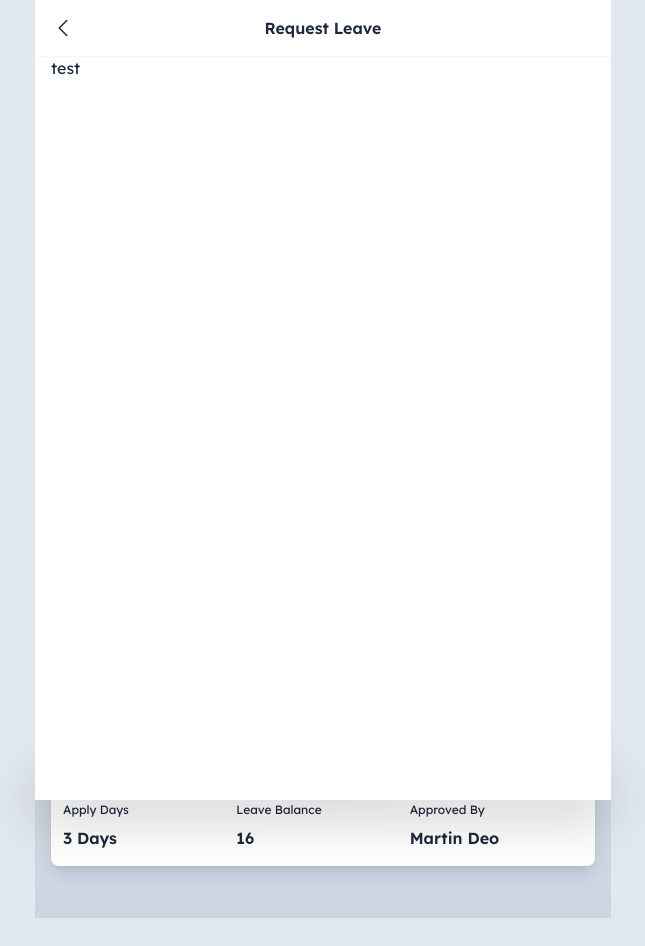
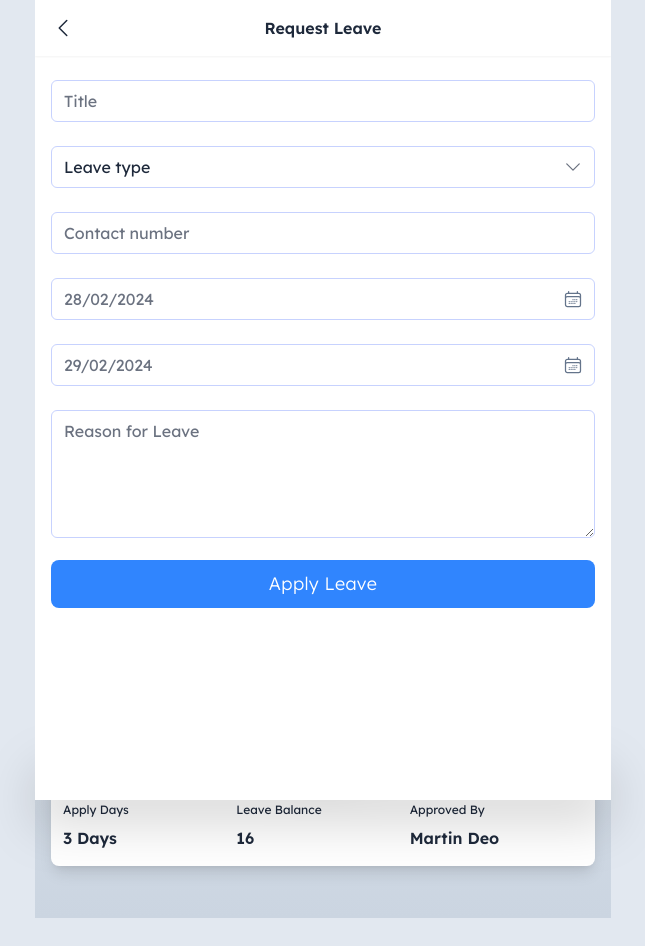
Before and after one commit to rianwnoviantoro-csdi/haer, a React (Vite) app: page /dashboard/leave in a window 1280 px wide. Both pictures are taken after a click on the icon 864 px from the left and 30 px from the top of the page. Shown: the whole page, without its empty margins (317-962 px from the left). Built offline with nearby package versions, Linux system fonts and the light colour scheme.

Commit message:
apply leave

```diff
--- a/package.json
+++ b/package.json
@@ -15,6 +15,7 @@
     "date-holidays": "^3.23.8",
     "dayjs": "^1.11.10",
     "react": "^18.2.0",
+    "react-datepicker": "^6.2.0",
     "react-dom": "^18.2.0",
     "react-redux": "^9.1.0",
     "react-router-dom": "^6.22.1",
--- /dev/null
+++ b/src/components/shared/date-picker-input/index.jsx
@@ -0,0 +1,44 @@
+import dayjs from "dayjs";
+import React, { useState } from "react";
+import DatePicker from "react-datepicker";
+import "react-datepicker/dist/react-datepicker.css";
+import { CalendarDaysIcon } from "@heroicons/react/24/outline";
+
+function DatePickerInput({ label, placeholder, value, onChange }) {
+  let [isFocused, setIsFocused] = useState(false);
+
+  return (
+    <div className="relative mt-6">
+      <DatePicker
+        selected={value}
+        onChange={(date) => {
+          onChange(date);
+          setIsFocused(false);
+        }}
+        onFocus={() => setIsFocused(true)}
+        onBlur={() => {
+          setIsFocused(false);
+          if (!value) {
+            onChange(null);
+          }
+        }}
+        dateFormat="dd/MM/yyyy" // Customize date format as needed
+        className={`bg-white w-full px-3 py-2 placeholder-gray-500 border border-indigo-200 rounded-md focus:outline-none focus:ring-indigo-500 focus:border-indigo-500`}
+        calendarClassName="custom-calendar"
+        placeholderText={isFocused ? "" : placeholder}
+      />
+      <label
+        className={`bg-white text-sm px-2 absolute left-2 -top-2.5 text-gray-600 transition-all duration-300 transform origin-[0] ${
+          isFocused || value ? "opacity-100 -top-3" : "opacity-0 top-0"
+        }`}
+      >
+        {label}
+      </label>
+      <div className="absolute right-3 top-1/2 -translate-y-1/2">
+        <CalendarDaysIcon className="h-5 w-5 cursor-pointer text-slate-500 hover:text-slate-800 transition-colors duration-200" />
+      </div>
+    </div>
+  );
+}
+
+export default DatePickerInput;
--- a/src/components/shared/index.jsx
+++ b/src/components/shared/index.jsx
@@ -1,4 +1,7 @@
 import { default as Input } from "./input";
+import { default as TextArea } from "./text-area";
+import { default as DatePickerInput } from "./date-picker-input";
+import { default as SelectInput } from "./select-input";
 import { default as Button } from "./button";
 import { default as BottomNavigation } from "./bottom-navigation";
 import { default as BottomNavigationItem } from "./bottom-navigation-item";
@@ -14,6 +17,9 @@ import { default as ProfileMenuItem } from "./profile-menu-item";
 
 export {
   Input,
+  TextArea,
+  DatePickerInput,
+  SelectInput,
   Button,
   BottomNavigation,
   BottomNavigationItem,
--- a/src/components/shared/input/index.jsx
+++ b/src/components/shared/input/index.jsx
@@ -41,12 +41,12 @@ function Input({ label, placeholder, type = "text", value, onChange }) {
         <div className="absolute right-3 top-1/2 -translate-y-1/2">
           {isPasswordVisible ? (
             <EyeSlashIcon
-              className="h-6 w-6 cursor-pointer text-slate-500 hover:text-slate-800 transition-colors duration-200"
+              className="h-5 w-5 cursor-pointer text-slate-500 hover:text-slate-800 transition-colors duration-200"
               onClick={togglePasswordVisibility}
             />
           ) : (
             <EyeIcon
-              className="h-6 w-6 cursor-pointer text-slate-500 hover:text-slate-800 transition-colors duration-200"
+              className="h-5 w-5 cursor-pointer text-slate-500 hover:text-slate-800 transition-colors duration-200"
               onClick={togglePasswordVisibility}
             />
           )}
--- /dev/null
+++ b/src/components/shared/select-input/index.jsx
@@ -0,0 +1,46 @@
+import React, { useState } from "react";
+import { ChevronDownIcon } from "@heroicons/react/24/outline";
+
+function SelectInput({ label, placeholder, options, value, onChange }) {
+  let [isFocused, setIsFocused] = useState(false);
+
+  return (
+    <div className="relative mt-6">
+      <div className="relative">
+        <select
+          value={value}
+          onChange={(e) => onChange(e.target.value)}
+          onFocus={() => setIsFocused(true)}
+          onBlur={() => {
+            setIsFocused(false);
+            if (value === "") {
+              onChange("");
+            }
+          }}
+          className={`bg-white w-full px-3 py-2 placeholder-gray-500 border border-indigo-200 rounded-md focus:outline-none focus:ring-indigo-500 focus:border-indigo-500 appearance-none`}
+        >
+          <option value="" disabled hidden>
+            {placeholder}
+          </option>
+          {options.map((option) => (
+            <option key={option.id} value={option.id}>
+              {option.label}
+            </option>
+          ))}
+        </select>
+        <div className="absolute right-3 top-1/2 -translate-y-1/2">
+          <ChevronDownIcon className="h-5 w-5 text-gray-500" />
+        </div>
+      </div>
+      <label
+        className={`bg-white text-sm px-2 absolute left-2 -top-2.5 text-gray-600 transition-all duration-300 transform origin-[0] ${
+          isFocused || value ? "opacity-100 -top-3" : "opacity-0 top-0"
+        }`}
+      >
+        {label}
+      </label>
+    </div>
+  );
+}
+
+export default SelectInput;
--- /dev/null
+++ b/src/components/shared/text-area/index.jsx
@@ -0,0 +1,33 @@
+import React, { useState } from "react";
+import { EyeIcon, EyeSlashIcon } from "@heroicons/react/24/outline";
+
+function TextArea({ label, placeholder, value, onChange }) {
+  let [isFocused, setIsFocused] = useState(false);
+
+  return (
+    <div className="relative mt-6">
+      <textarea
+        className={`bg-white w-full min-h-32 px-3 py-2 placeholder-gray-500 border border-indigo-200 rounded-md focus:outline-none focus:ring-indigo-500 focus:border-indigo-500`}
+        onFocus={() => setIsFocused(true)}
+        onBlur={() => {
+          setIsFocused(false);
+          if (value === "") {
+            onChange("");
+          }
+        }}
+        placeholder={isFocused ? "" : placeholder}
+        onChange={(e) => onChange(e.target.value)}
+        value={value}
+      />
+      <label
+        className={`bg-white text-sm px-2 absolute left-2 -top-2.5 text-gray-600 transition-all duration-300 transform origin-[0] ${
+          isFocused || value ? "opacity-100 -top-3" : "opacity-0 top-0"
+        }`}
+      >
+        {label}
+      </label>
+    </div>
+  );
+}
+
+export default TextArea;
--- a/src/index.css
+++ b/src/index.css
@@ -8,3 +8,32 @@
     @apply text-slate-800
   }
 }
+
+.react-datepicker-wrapper {
+  @apply w-full
+}
+
+/* Custom styles for the calendar */
+.custom-calendar {
+  background-color: #fff; /* Set your desired background color */
+  border: 1px solid #ddd; /* Set your desired border color */
+  border-radius: 4px;
+  box-shadow: 0 2px 10px rgba(0, 0, 0, 0.1); /* Add a subtle box shadow */
+}
+
+/* Custom style for the calendar header */
+.custom-calendar .react-datepicker__header {
+  background-color: #fff; /* Set your desired header background color */
+  color: #fff; /* Set your desired header text color */
+}
+
+/* Custom style for the calendar days */
+.custom-calendar .react-datepicker__day {
+  color: #333; /* Set your desired day text color */
+}
+
+/* Custom style for the selected day */
+.custom-calendar .react-datepicker__day--selected {
+  background-color: #4f46e5; /* Set your desired selected day background color */
+  color: #fff; /* Set your desired selected day text color */
+}
--- a/src/pages/private/leave/index.jsx
+++ b/src/pages/private/leave/index.jsx
@@ -6,9 +6,16 @@ import {
 import { SharedComp } from "../../../components";
 import { useDispatch } from "react-redux";
 import { setShowBottomNav } from "../../../redux/features/common/common.slice";
+import dayjs from "dayjs";
 
 function Leave() {
   let [isCreateModalOpen, setIsCreateModalOpen] = useState(false);
+  let [title, seTitle] = useState("");
+  let [leaveType, setLeaveType] = useState("");
+  let [contactNumber, setContactNumber] = useState("");
+  let [startDate, setStartDate] = useState(null);
+  let [endDate, setEndDate] = useState(null);
+  let [reason, setReason] = useState("");
   const dispatch = useDispatch();
 
   useEffect(() => {
@@ -96,12 +103,43 @@ function Leave() {
     },
   ];
 
+  const leaveTypeArray = [
+    { id: 1, label: "Medical Leave" },
+    { id: 2, label: "Medical Leave" },
+    { id: 3, label: "Medical Leave" },
+    { id: 4, label: "Medical Leave" },
+  ];
+
   function OpenCreateModal() {
     setIsCreateModalOpen(true);
   }
 
   function CloseCreateModal() {
     setIsCreateModalOpen(false);
+  }
+
+  function TitleHandler(e) {
+    seTitle(e);
+  }
+
+  function LeaveTypeHandler(e) {
+    setLeaveType(e);
+  }
+
+  function ContactNumberHandler(e) {
+    setContactNumber(e);
+  }
+
+  function StartDateHandler(e) {
+    setStartDate(e);
+  }
+
+  function EndDateHandler(e) {
+    setEndDate(e);
+  }
+
+  function ReasonHandler(e) {
+    setReason(e);
   }
 
   return (
@@ -133,7 +171,56 @@ function Leave() {
         isOpen={isCreateModalOpen}
         onClose={CloseCreateModal}
       >
-        test
+        <form action="">
+          <SharedComp.Input
+            label="Title"
+            type="text"
+            placeholder="Title"
+            value={title}
+            onChange={TitleHandler}
+          />
+          <SharedComp.SelectInput
+            label="Leave Type"
+            type="text"
+            options={leaveTypeArray}
+            placeholder="Leave type"
+            value={leaveType}
+            onChange={LeaveTypeHandler}
+          />
+          <SharedComp.Input
+            label="Contact Number"
+            type="text"
+            placeholder="Contact number"
+            value={contactNumber}
+            onChange={ContactNumberHandler}
+          />
+          <SharedComp.DatePickerInput
+            label="Start Date"
+            placeholder={dayjs().format("DD/MM/YYYY")}
+            value={startDate}
+            onChange={StartDateHandler}
+          />
+          <SharedComp.DatePickerInput
+            label="End Date"
+            placeholder={dayjs().add(1, "day").format("DD/MM/YYYY")}
+            value={endDate}
+            onChange={EndDateHandler}
+          />
+          <SharedComp.TextArea
+            label="Reason for Leave"
+            type="text"
+            placeholder="Reason for Leave"
+            value={reason}
+            onChange={ReasonHandler}
+          />
+          <div className="mt-4">
+            <SharedComp.Button
+              background="bg-[#3085FE]"
+              color="text-white"
+              label="Apply Leave"
+            />
+          </div>
+        </form>
       </SharedComp.Modal>
     </>
   );
```
Also changed, not shown: 1 other file (tests, documents, lock files or other folders).
